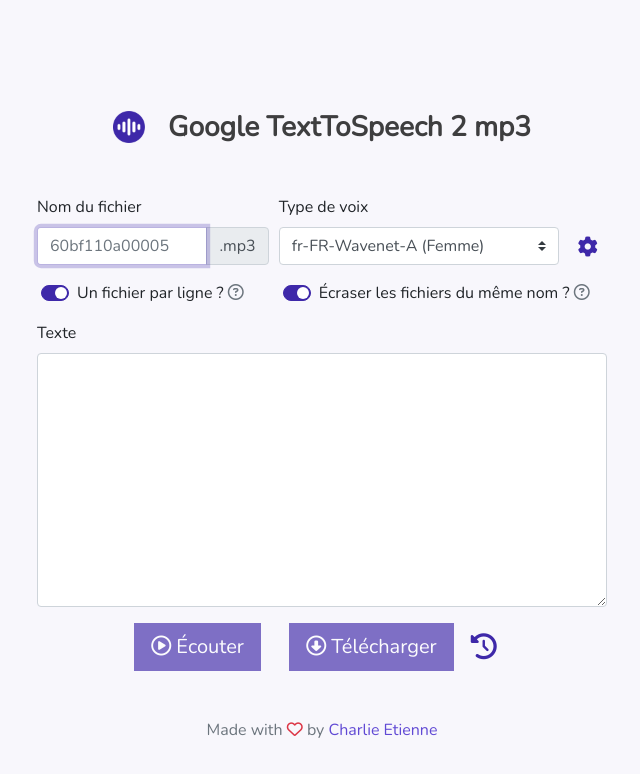
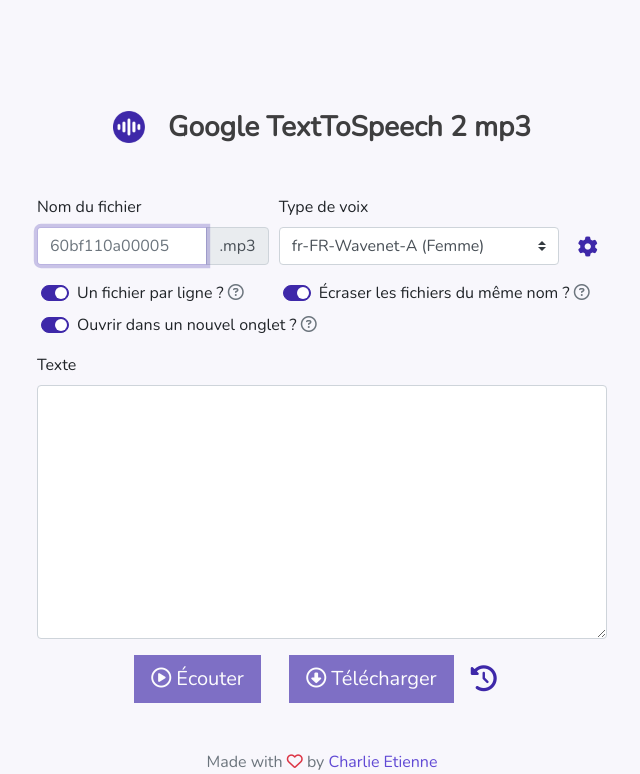
Before and after one commit to CharlieEtienne/t2s, a PHP site: page / in a window 1280 px wide, after a click that opens the changed part. Shown: the top 774 px of the page, without its empty margins (318-958 px from the left). Run offline with PHP 8.4, Linux system fonts and the light colour scheme; data that the repository does not hold is empty; some libraries are stand-ins or nearby versions.

Commit message:
Add "Bruno's mode"

```diff
--- a/index.php
+++ b/index.php
@@ -189,6 +189,15 @@
                         </label>
                     </div>
                 </div>
+                <div class="form-row mt-2">
+                    <div class="custom-control custom-switch col-md-12" style="padding-left: calc(2.5rem + 5px);">
+                        <input type="checkbox" class="custom-control-input" name="new_tab" id="new_tab" checked="checked">
+                        <label class="custom-control-label" for="new_tab">
+                            Ouvrir dans un nouvel onglet ?
+                            <i class="far fa-question-circle text-muted" data-toggle="tooltip" data-placement="top" title="En activant cette option, le bouton Téléchargez ouvrira le fichier dans un nouvel onglet."></i>
+                        </label>
+                    </div>
+                </div>
             </div>
 
             <div class="form-group">
@@ -304,6 +313,9 @@
             if(getCookie('last_overwrite') === 'is_false'){
                 $('#overwrite').prop('checked', false);
             }
+            if(getCookie('last_new_tab') === 'is_false'){
+                $('#new_tab').prop('checked', false);
+            }
             listfiles();
             $('#text').trigger('change');
             $('#filename').focus().select();
@@ -356,6 +368,7 @@
             setCookie('last_voice', $('#voice-name').val(), 360);
             setCookie('last_multiple', 'is_' + $('#multiple').prop('checked'), 360);
             setCookie('last_overwrite', 'is_' + $('#overwrite').prop('checked'), 360);
+            setCookie('last_new_tab', 'is_' + $('#new_tab').prop('checked'), 360);
             play_btn.find('.spinner').removeClass('d-none');
             $.ajax({
                 method: "POST",
@@ -399,8 +412,9 @@
             setCookie('last_filename', $('#filename').val(), 360);
             setCookie('last_content', encodeURIComponent($('#text').val()), 360);
             setCookie('last_voice', $('#voice-name').val(), 360);
-            setCookie('last_multiple', $('#multiple').val(), 360);
-            setCookie('last_overwrite', $('#overwrite').val(), 360);
+            setCookie('last_multiple', 'is_' + $('#multiple').prop('checked'), 360);
+            setCookie('last_overwrite', 'is_' + $('#overwrite').prop('checked'), 360);
+            setCookie('last_new_tab', 'is_' + $('#new_tab').prop('checked'), 360);
             download_btn.find('.spinner').removeClass('d-none');
             $.ajax({
                 method: "POST",
@@ -413,13 +427,17 @@
                         toastr[response.status](response.message);
                     }
                     audio.pause();
+                    if($('#new_tab').prop('checked')){
+                        window.open(response.filepath, '_blank');
+                    }
+                    else {
                         var link = document.createElement("a");
                         link.setAttribute('download', '');
                         link.href = response.filepath;
                         document.body.appendChild(link);
                         link.click();
                         link.remove();
-                    // window.open(response.filepath, '_blank');
+                    }
                     download_btn.find('.spinner').addClass('d-none');
                     listfiles();
                 },
```
Lines whose indentation alone changed are shown as unchanged.
